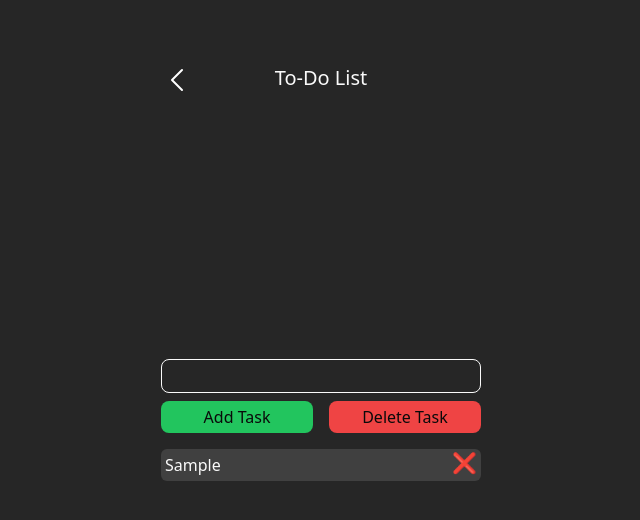
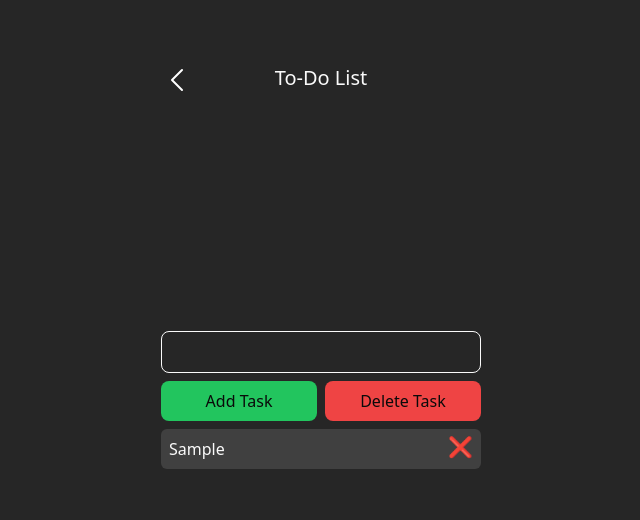
Before and after one commit to mshortcodes/mini-projects, a React (Vite) app: page /to-do-list in a window 1280 px wide. Both pictures are taken after typing "Sample" into the empty fields and a click on the button "Add Task". Shown: the top 520 px of the page, without its empty margins (319-959 px from the left). Built offline with nearby package versions, Linux system fonts and the light colour scheme.

Commit message:
Add styles

```diff
--- a/src/components/Flashcards.jsx
+++ b/src/components/Flashcards.jsx
@@ -36,7 +36,7 @@ function Flashcards() {
 	const [showAnswer, setShowAnswer] = useState(false);
 
 	// event handlers for arrows
-	// resets answer state so that only questions are shown
+	// reset answer state so that only questions are shown
 	const nextFlashCard = () => {
 		setShowAnswer(false);
 		setCurrentFlashCard((previous) => {
@@ -52,7 +52,7 @@ function Flashcards() {
 	};
 
 	// event handler for clicking card
-	// toggles between showing question and answer
+	// toggle between showing question and answer
 	const toggleShowAnswer = () => {
 		setShowAnswer(!showAnswer);
 	};
--- a/src/components/TicTacToe.jsx
+++ b/src/components/TicTacToe.jsx
@@ -151,7 +151,7 @@ function TicTacToe() {
 }
 
 // use indices to check for all possible winning combinations
-// takes in the squares array and returns an array of the winning indices
+// take in the squares array and return an array of the winning indices
 function calculateWinner(squares) {
 	const lines = [
 		[0, 1, 2],
--- a/src/components/ToDoList.jsx
+++ b/src/components/ToDoList.jsx
@@ -10,8 +10,8 @@ function ToDoList() {
 		setTaskInput(e.target.value);
 	};
 
-	// updates tasks state by creating new array with existing tasks and new task input
-	// clears task input
+	// update tasks state by creating new array with existing tasks and new task input
+	// clear task input
 	const handleAddTask = () => {
 		if (taskInput.trim() !== '') {
 			setTasks([...tasks, taskInput]);
@@ -25,8 +25,8 @@ function ToDoList() {
 		}
 	};
 
-	// accesses previous state with functional form of state setter
-	// creates copy of tasks and removes most recent one
+	// access previous state with functional form of state setter
+	// create copy of tasks and remove most recent one
 	const handleDeleteTask = () => {
 		setTasks((prevTasks) => {
 			const updatedTasks = [...prevTasks];
@@ -35,7 +35,7 @@ function ToDoList() {
 		});
 	};
 
-	// updates tasks array to include everything except the one clicked
+	// update tasks array to include everything except the one clicked
 	const handleDeleteEachTask = (index) => {
 		setTasks((prevTasks) => prevTasks.filter((_, i) => i !== index));
 	};
@@ -58,26 +58,26 @@ function ToDoList() {
 						value={taskInput}
 						onChange={handleInputChange}
 						onKeyDown={handleEnterKey}
-						className='w-full rounded-lg border border-neutral-50 bg-transparent p-1 text-neutral-50'></input>
+						className='w-full rounded-lg border border-neutral-50 bg-transparent p-2 text-neutral-50'></input>
 
 					<div className='flex justify-between'>
 						<button
 							onClick={handleAddTask}
-							className='mr-2 mt-2 flex-1 rounded-lg bg-green-500 p-1 text-neutral-950 hover:opacity-75'>
+							className='mr-1 mt-2 flex-1 rounded-lg bg-green-500 p-2 text-neutral-950 hover:opacity-75'>
 							Add Task
 						</button>
 						<button
 							onClick={handleDeleteTask}
-							className='ml-2 mt-2 flex-1 rounded-lg bg-red-500 p-1 text-neutral-950 hover:opacity-75'>
+							className='ml-1 mt-2 flex-1 rounded-lg bg-red-500 p-2 text-neutral-950 hover:opacity-75'>
 							Delete Task
 						</button>
 					</div>
 
-					<ul className='mt-2 h-0 list-none'>
+					<ul className='mt-2 h-10 list-none'>
 						{tasks.map((task, index) => (
 							<li
 								key={index}
-								className='my-2 flex justify-between rounded-md bg-neutral-700 p-1 text-neutral-50'>
+								className='mb-2 flex justify-between rounded-md bg-neutral-700 p-2 text-neutral-50'>
 								<span className='w-11/12 overflow-hidden'>
 									{task}
 								</span>
--- a/src/components/WeatherApp.jsx
+++ b/src/components/WeatherApp.jsx
@@ -109,7 +109,6 @@ const WeatherApp = () => {
 			setWeatherData(await weatherDataResponse.json());
 			console.log(weatherData);
 		} catch (error) {
-			// Handle errors
 			console.error(error.message);
 		}
 	};
@@ -135,10 +134,10 @@ const WeatherApp = () => {
 						onChange={handleLocationChange}
 						onKeyDown={handleKeyDown}
 						placeholder='city, state'
-						className='w-full rounded-lg border border-neutral-50 bg-transparent p-1 text-neutral-50'></input>
+						className='w-full rounded-lg border border-neutral-50 bg-transparent p-2 text-neutral-50'></input>
 					<div
 						onClick={handleSearch}
-						className='absolute right-2 top-0 cursor-pointer text-2xl selection:bg-transparent hover:opacity-75'>
+						className='absolute right-2 top-1 cursor-pointer text-2xl selection:bg-transparent hover:opacity-75'>
 						🔍
 					</div>
 				</div>
```
Also changed, not shown: src/components/MemoryCardGame.jsx (+7 -7 lines).
